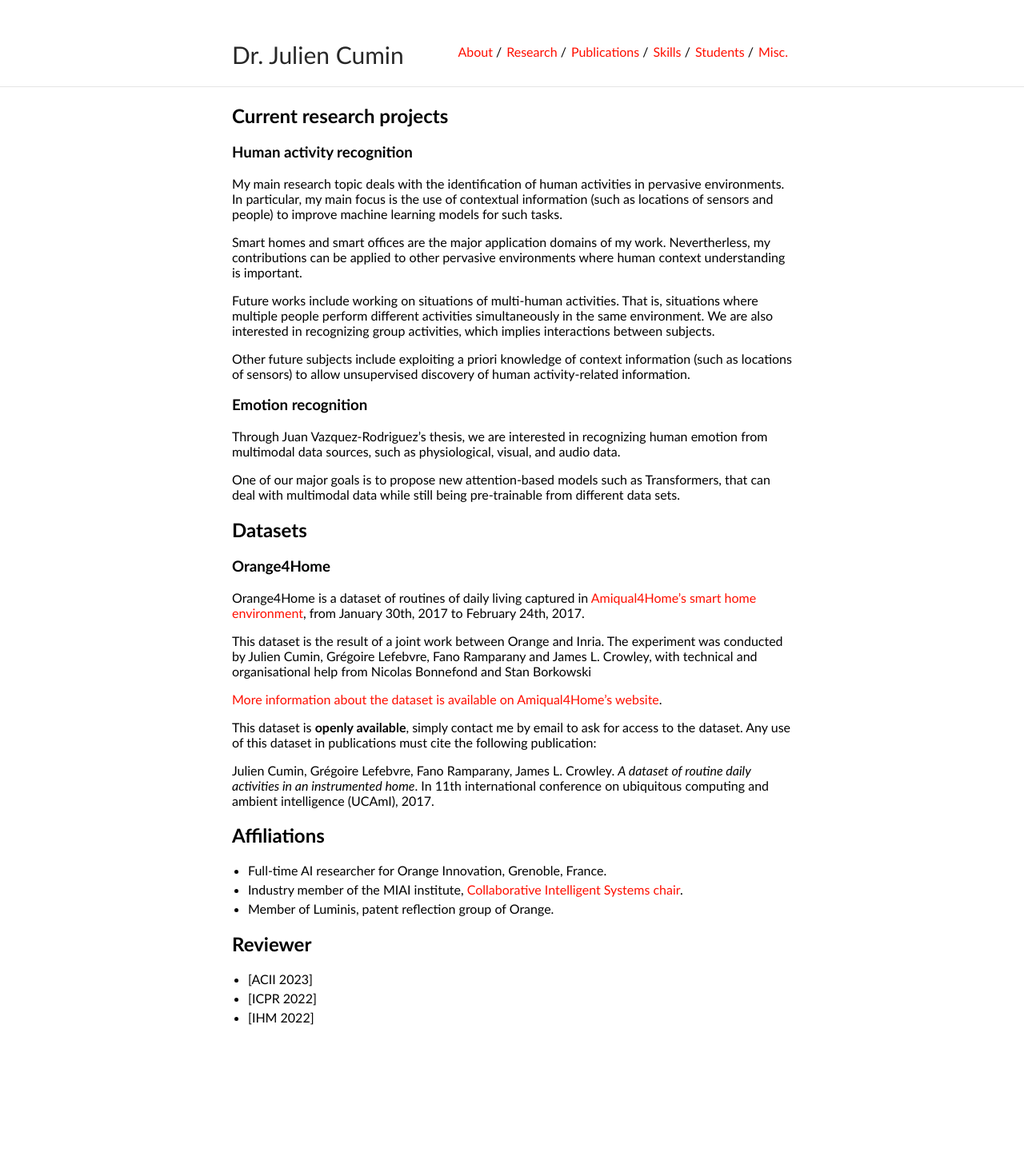
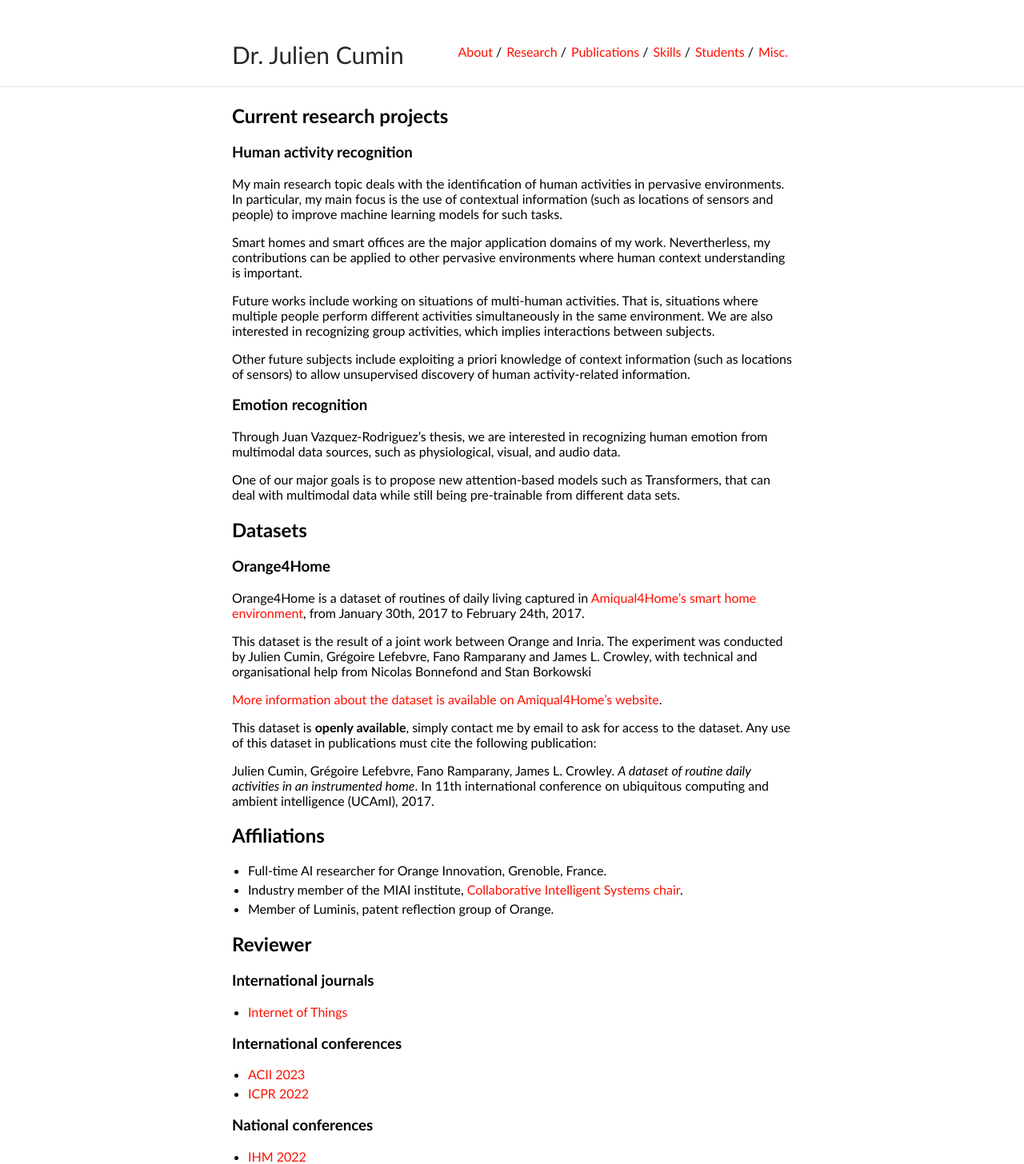
Before and after one commit to JCumin/jcumin.github.io, a Jekyll site: the page built from research.md, in a window 1280 px wide. Shown: the whole page at 80% size. Built offline with Jekyll 4.4.1, drawn with Linux system fonts in a browser that asks for light colours; our own code applies the rules of GitHub Pages for plain Markdown files; before the commit the page ends 1282 px from its top, so only the background shows below that.

Commit message:
Update research.md

```diff
--- a/research.md
+++ b/research.md
@@ -43,6 +43,17 @@ Julien Cumin, Grégoire Lefebvre, Fano Ramparany, James L. Crowley. *A dataset o
 
 ## Reviewer
 
-- [ACII 2023]
-- [ICPR 2022]
-- [IHM 2022]
+
+### International journals
+
+- [Internet of Things](https://www.sciencedirect.com/journal/internet-of-things)
+
+
+### International conferences
+
+- [ACII 2023](https://acii-conf.net/2023/)
+- [ICPR 2022](https://www.icpr2022.com/)
+
+### National conferences
+
+- [IHM 2022](https://ihm2022.afihm.org/fr/)
```
